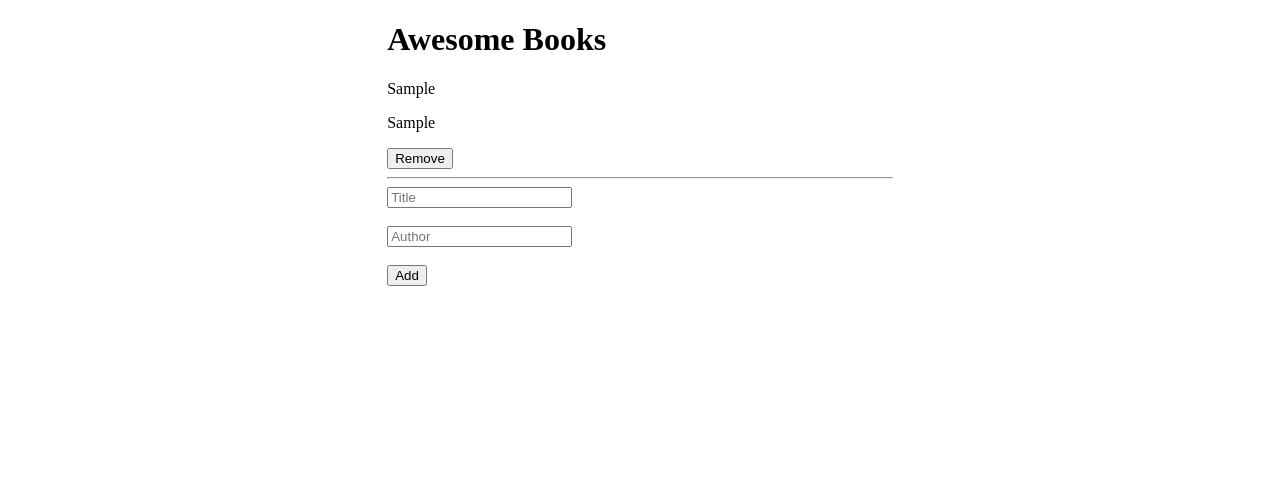
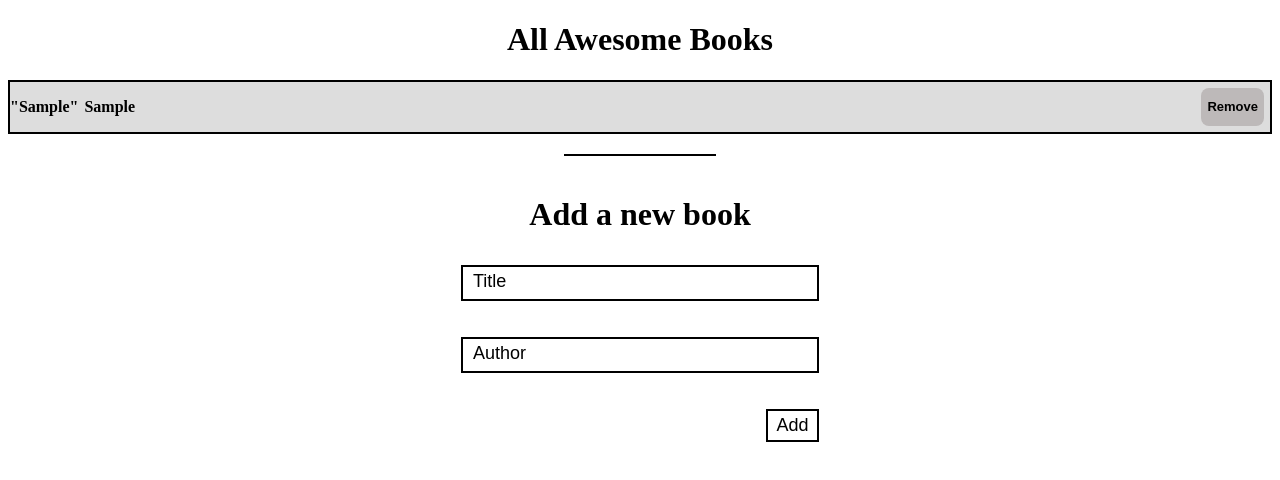
Before and after one commit to VaheStepanyan100/awesome-books, a website: page index.html in a window 1280 px wide. Both pictures are taken after typing "Sample", "Sample" into the empty fields and a click on the button "Add". Drawn offline with Linux system fonts and the light colour scheme.

Commit message:
Add CSS styles to the app to make it match wireframe

```diff
--- a/index.html
+++ b/index.html
@@ -10,9 +10,11 @@
   </head>
   <body>
     <main>
-      <h1>Awesome Books</h1>
-      <div class="books-list"></div>
+      <h1 class="heading">All Awesome Books</h1>
+      <article class="books-list"></article>
+      <hr />
       <form id="form" action="#" method="post">
+        <h3 class="add-book">Add a new book</h3>
         <input type="text" placeholder="Title" class="title" /><br /><br />
         <input type="text" placeholder="Author" class="author" /><br /><br />
         <button type="submit">Add</button>
--- a/script.js
+++ b/script.js
@@ -75,10 +75,10 @@ class BooksCollection {
     let books = '';
     for (let i = 0; i < arr.length; i += 1) {
       arr[i].id = i;
-      books += `<p>${arr[i].title}</p>
+      books += `<div class="book-line"><p>"${arr[i].title}"</p>
       <p>${arr[i].author}</p>
-      <button onclick="booksCollection.removeBook(${i})">Remove</button>
-      <hr/>`;
+      <button class="remove" onclick="booksCollection.removeBook(${i})">Remove</button>
+      </div>`;
     }
     return books;
   }
--- a/styles.css
+++ b/styles.css
@@ -1,4 +1,70 @@
-main {
-  padding-left: 30%;
-  padding-right: 30%;
+.heading {
+  text-align: center;
 }
+
+.book-line {
+  display: flex;
+  gap: 6px;
+}
+
+.remove {
+  margin: 6px 6px 6px auto;
+  cursor: pointer;
+  background-color: rgb(189, 185, 185);
+  border: none;
+  color: black;
+  font-weight: bold;
+  font-size: small;
+  border-radius: 8px;
+}
+
+.books-list {
+  border: 2px solid black;
+}
+
+.books-list .book-line:nth-child(odd) {
+  background-color: #ddd;
+}
+
+hr {
+  width: 150px;
+  border: 1.5px solid black;
+  margin-top: 20px;
+}
+
+p {
+  font-weight: bold;
+  font-size: medium;
+}
+
+#form {
+  display: flex;
+  flex-direction: column;
+  justify-content: center;
+  align-items: center;
+}
+
+#form > h3 {
+  font-size: xx-large;
+}
+
+#form > input {
+  width: 350px;
+  height: 30px;
+  border: 2px solid black;
+}
+
+#form > input::placeholder {
+  font-size: large;
+  padding-left: 8px;
+  color: black;
+}
+
+#form > button {
+  margin-left: 305px;
+  font-size: large;
+  border: none;
+  background: none;
+  padding: 4px 8px;
+  border: 2px solid black;
+}
```
